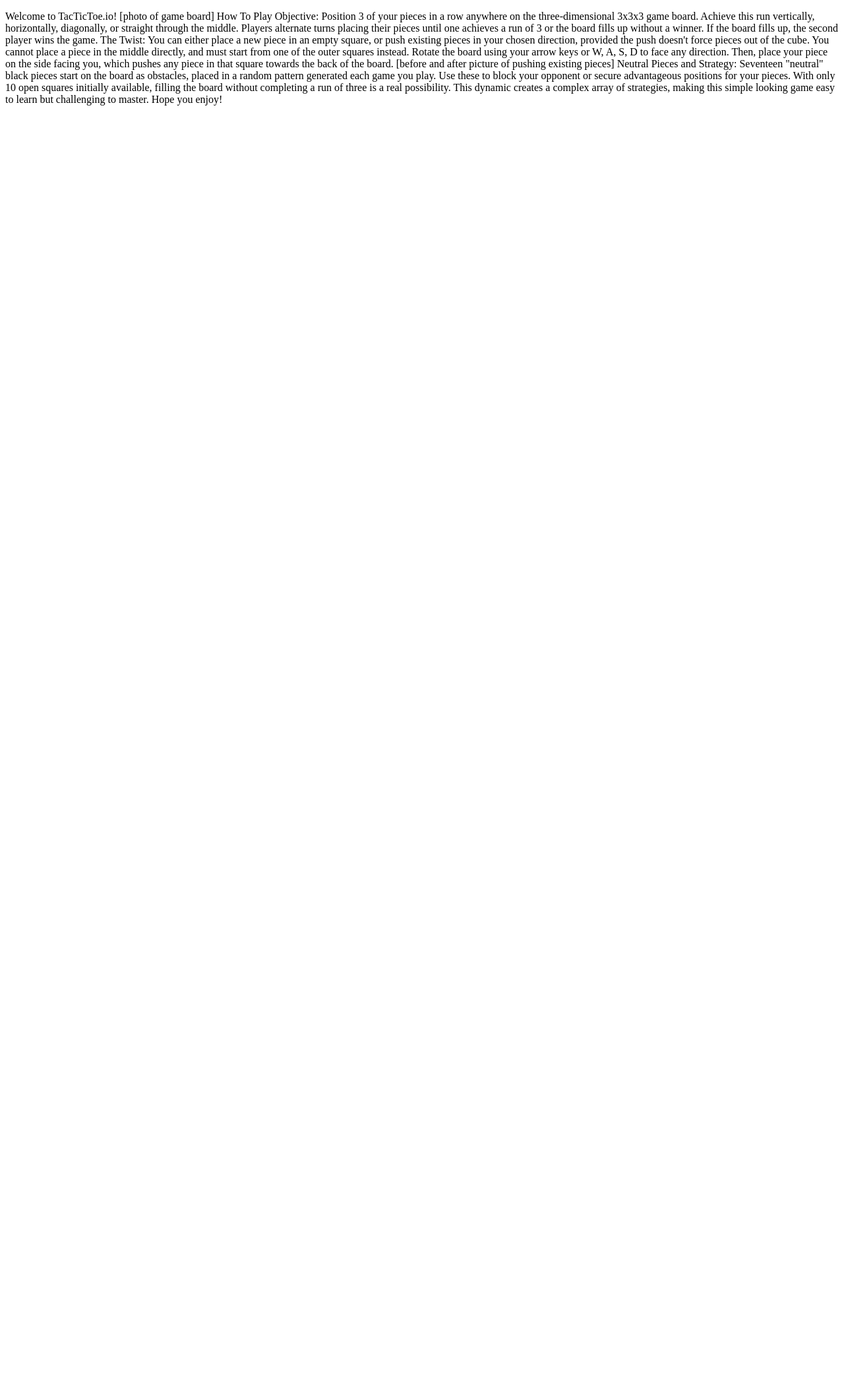
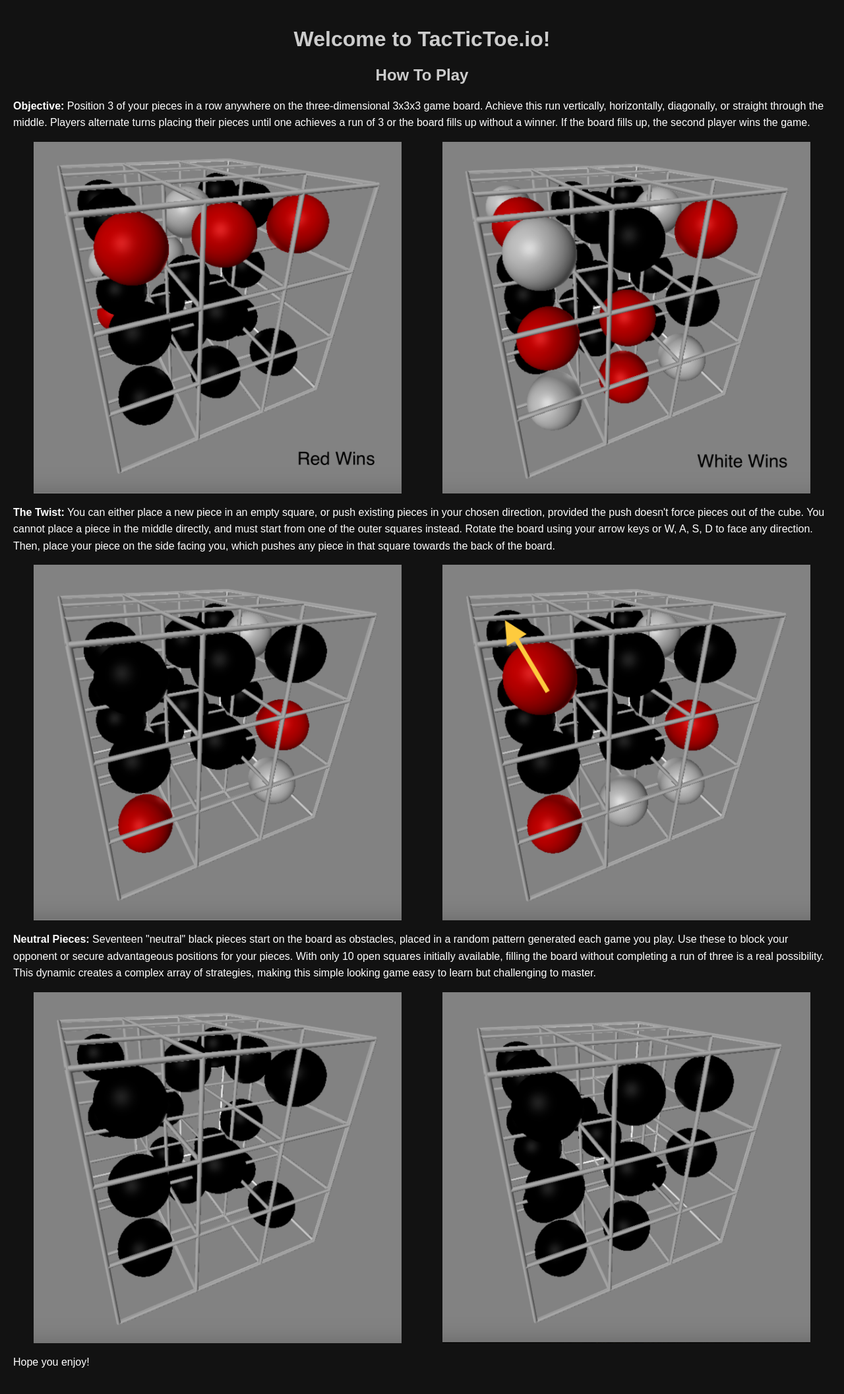
Before and after one commit to jimphowe/TacTicToe.io, a Django app: page /player_guide/ in a window 1280 px wide. Shown: the whole page at 66% size. Before the commit the page ends 160 px from the top, so only its background shows below. Run offline with Django 5.2, Linux system fonts and the light colour scheme; parts of the project's set-up code (start-up, migrations or seed data) failed here and were passed over.

Commit message:
make how-to page look nice

```diff
--- a/tictactoefrontend/templates/index.html
+++ b/tictactoefrontend/templates/index.html
@@ -104,7 +104,7 @@
     </script>
 </head>
 <body>
-    <div class="header">3D Tic-Tac-Toe</div>
+    <div class="header">TacTicToe</div>
     <canvas id="myCanvas"></canvas>
     <div class="container">
         <button class="button" onclick="location.href='/multiplayer/setup'">MultiPlayer</button>
--- a/tictactoefrontend/templates/player_guide.html
+++ b/tictactoefrontend/templates/player_guide.html
@@ -1,26 +1,61 @@
 <!DOCTYPE html>
 <html lang="en">
 <head>
+    {% load static %}
     <meta charset="UTF-8">
     <meta name="viewport" content="width=device-width, initial-scale=1.0">
     <title>How to Play</title>
+    <style>
+        body {
+            font-family: 'Arial', sans-serif;
+            background-color: #121212; /* Dark background */
+            color: #ffffff; /* Light text color */
+            margin: 0;
+            padding: 20px; /* Adjusted padding */
+        }
+        .image-pair {
+            display: flex; /* Ensures flexbox is used */
+            justify-content: center; /* Centers images horizontally within the container */
+            flex-wrap: wrap; /* Allows images to wrap onto the next line on smaller screens */
+        }
+        img {
+            width: 45%; /* Slightly less than half to account for margins/gaps */
+            height: auto; /* Maintains aspect ratio */
+            margin: 0 2.5%; /* Adds space between the images */
+        }
+        h1, h2 {
+            text-align: center;
+            color: #ccc;
+        }
+        p {
+            line-height: 1.6;
+        }
+    </style>
 </head>
 <body>
+    <h1>Welcome to TacTicToe.io!</h1>
+    <h2>How To Play</h2>
     <p>
-        Welcome to TacTicToe.io!
-
-[photo of game board]
-
-How To Play
-
-Objective: Position 3 of your pieces in a row anywhere on the three-dimensional 3x3x3 game board. Achieve this run vertically, horizontally, diagonally, or straight through the middle. Players alternate turns placing their pieces until one achieves a run of 3 or the board fills up without a winner. If the board fills up, the second player wins the game.
-
-The Twist: You can either place a new piece in an empty square, or push existing pieces in your chosen direction, provided the push doesn't force pieces out of the cube. You cannot place a piece in the middle directly, and must start from one of the outer squares instead. Rotate the board using your arrow keys or W, A, S, D to face any direction. Then, place your piece on the side facing you, which pushes any piece in that square towards the back of the board.
-
-[before and after picture of pushing existing pieces]
-
-Neutral Pieces and Strategy: Seventeen "neutral" black pieces start on the board as obstacles, placed in a random pattern generated each game you play. Use these to block your opponent or secure advantageous positions for your pieces. With only 10 open squares initially available, filling the board without completing a run of three is a real possibility. This dynamic creates a complex array of strategies, making this simple looking game easy to learn but challenging to master.
-
-Hope you enjoy!
+        <strong>Objective:</strong> Position 3 of your pieces in a row anywhere on the three-dimensional 3x3x3 game board. Achieve this run vertically, horizontally, diagonally, or straight through the middle. Players alternate turns placing their pieces until one achieves a run of 3 or the board fills up without a winner. If the board fills up, the second player wins the game.
     </p>
+    <div class="image-pair">
+        <img src="{% static 'images/red_wins.png' %}" alt="Red Wins">
+        <img src="{% static 'images/white_wins.png' %}" alt="White Wins">
+    </div>
+    <p>
+        <strong>The Twist:</strong> You can either place a new piece in an empty square, or push existing pieces in your chosen direction, provided the push doesn't force pieces out of the cube. You cannot place a piece in the middle directly, and must start from one of the outer squares instead. Rotate the board using your arrow keys or W, A, S, D to face any direction. Then, place your piece on the side facing you, which pushes any piece in that square towards the back of the board.
+    </p>
+    <div class="image-pair">
+        <img src="{% static 'images/before_push.png' %}" alt="Before Push">
+        <img src="{% static 'images/after_push.png' %}" alt="After Push">
+    </div>
+    <p>
+        <strong>Neutral Pieces:</strong> Seventeen "neutral" black pieces start on the board as obstacles, placed in a random pattern generated each game you play. Use these to block your opponent or secure advantageous positions for your pieces. With only 10 open squares initially available, filling the board without completing a run of three is a real possibility. This dynamic creates a complex array of strategies, making this simple looking game easy to learn but challenging to master.
+    </p>
+    <div class="image-pair">
+        <img src="{% static 'images/start_1.png' %}" alt="Start Position 1">
+        <img src="{% static 'images/start_2.png' %}" alt="Start Position 2">
+    </div>
+    <p>Hope you enjoy!</p>
 </body>
+</html>
```
Also changed, not shown: tictactoefrontend/static/images/after_push.png (added), tictactoefrontend/static/images/before_push.png (added), tictactoefrontend/static/images/red_wins.png (added), tictactoefrontend/static/images/start_1.png (added), tictactoefrontend/static/images/start_2.png (added), tictactoefrontend/static/images/white_wins.png (added).
